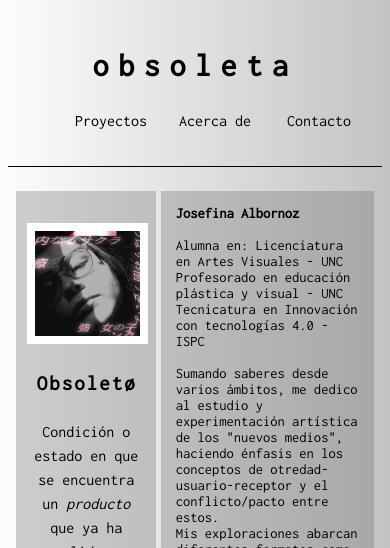
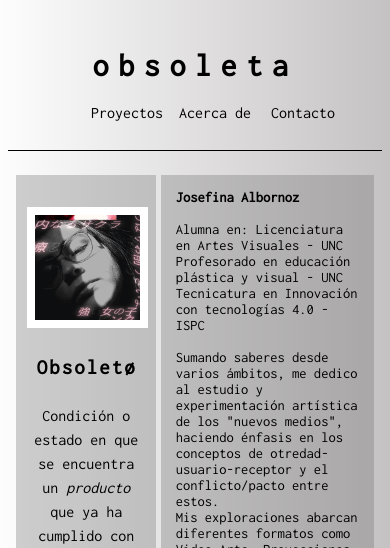
Before and after one commit to JoAlbornoz/pagina-obsoleta, a plain HTML site: page about.html in a window 390 px wide. Shown: the top 548 px of the page. Drawn offline with nearby package versions, Linux system fonts and the light colour scheme.

Commit message:
top cambio

```diff
--- a/styles.css
+++ b/styles.css
@@ -333,7 +333,7 @@ textarea:hover {
 
     /*menú*/
     .top li{
-        margin: 0.5em;
+        margin: 0;
     }
 
     /*Portfolio*/
```
